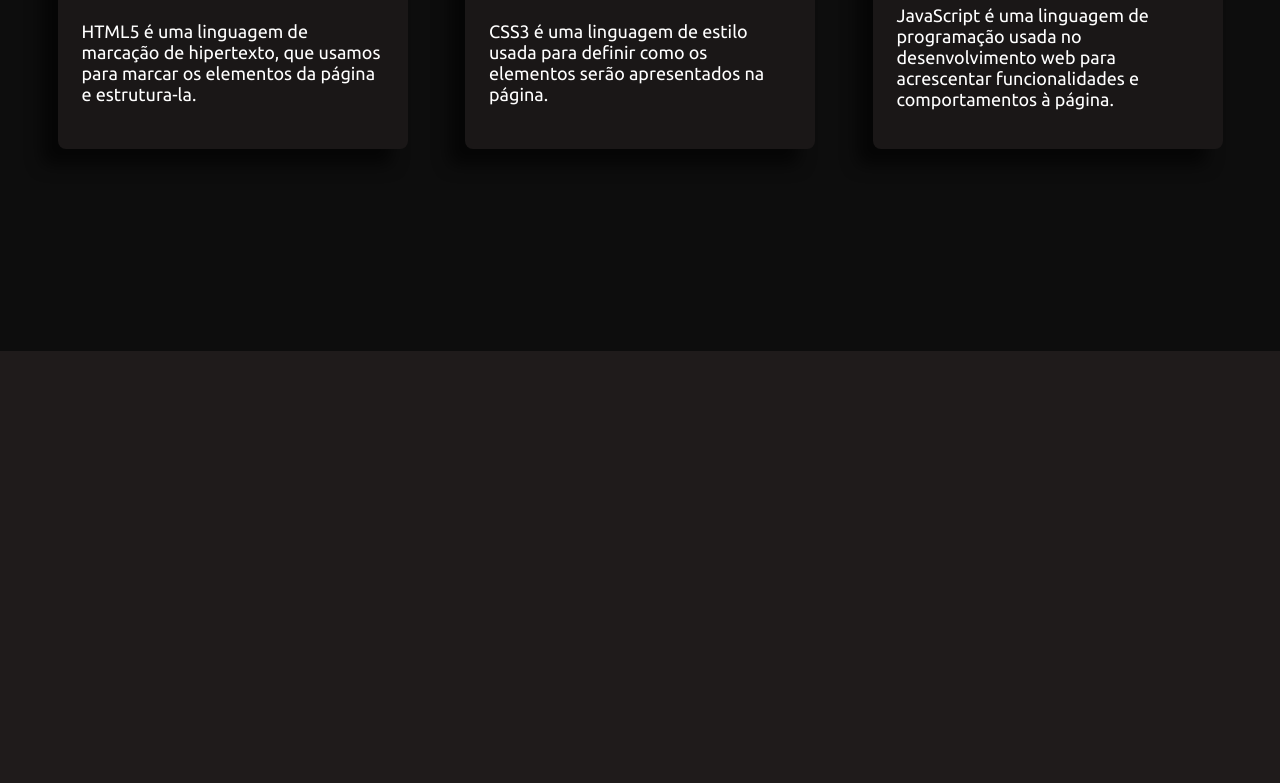
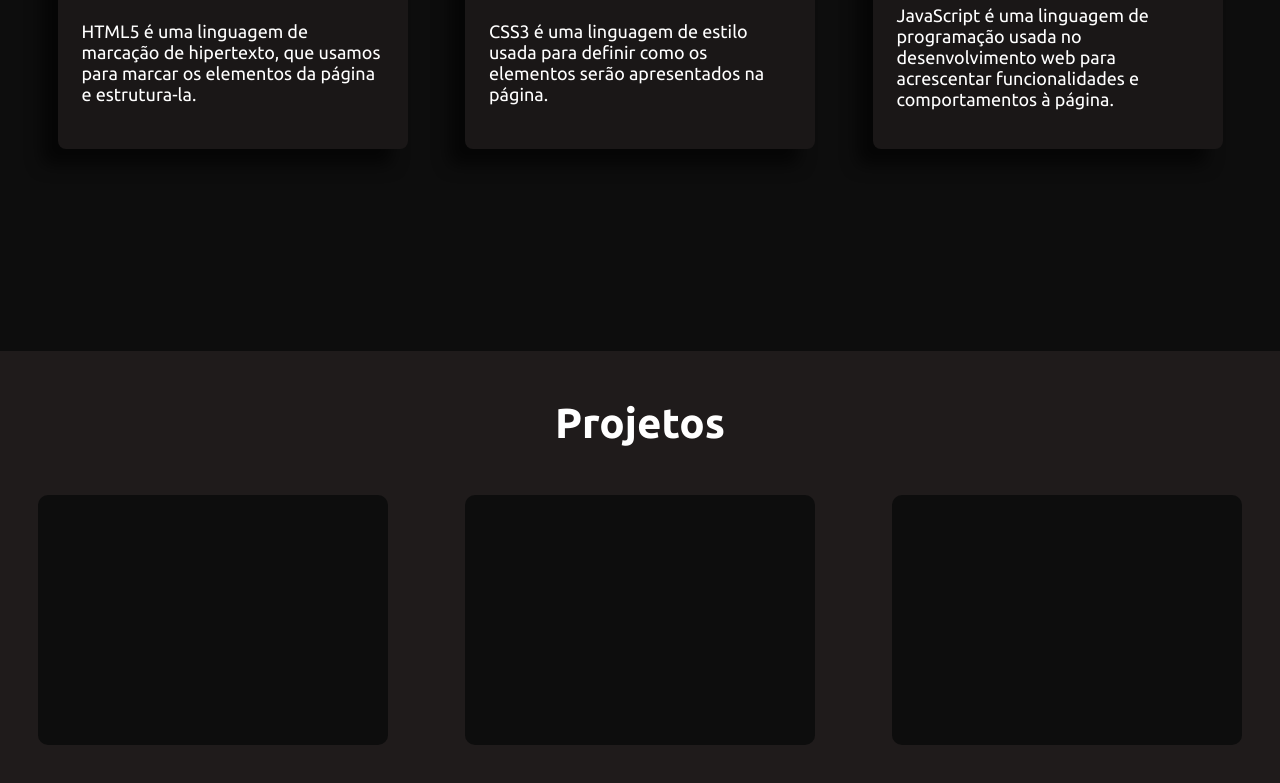
Before and after one commit to TalyssonMarley/Portifolio, a plain HTML site: page index.html in a window 1280 px wide. Shown: the part 1913-2696 px from the top of the page. Drawn offline with Linux system fonts and the light colour scheme.

Commit message:
projects layout

```diff
--- a/assets/css/global.css
+++ b/assets/css/global.css
@@ -105,7 +105,7 @@ html {
     padding: 2rem;
 }
 
-.section-title {
+#about-title {
     font-size: 25px;
 }
 
@@ -157,6 +157,24 @@ html {
 #projects {
     background: var(--global-Secondary-color);
     height: 88vh;
+}
+
+#projects-title {
     display: flex;
+    justify-content: center;
+    padding: 3rem;
+    font-size: 28px;
+}
+
+.projects-content {
+    display: flex;
+    justify-content: space-around;
     align-items: center;
 }
+
+.project-demo-card {
+    background: var(--global-primary-color);
+    width: 350px;
+    height: 250px;
+    border-radius: 10px;
+}
--- a/index.html
+++ b/index.html
@@ -22,7 +22,7 @@
                 <li><a href="#home">Início</a></li>
                 <li><a href="#about">Sobre mim</a></li>
                 <li><a href="#skills">Habilidades</a></li>
-                <li><a href="#">Projetos</a></li>
+                <li><a href="#projects">Projetos</a></li>
                 <li><a href="#">Contatos</a></li>
             </ul>
         </nav>
@@ -56,7 +56,7 @@
 
             <div id="about-content">
 
-                <div class="section-title">
+                <div id="about-title">
                     <h2>Sobre mim</h2>
                 </div>
 
@@ -120,9 +120,21 @@
 
         <section id="projects">
 
-            <div id="projects-content">
+            <div id="projects-title">
+                <h2>Projetos</h2>
+            </div>
 
-                <div class="project-demo-card">
+            <div class="projects-content">
+
+                <div class="project-demo-card comingSoon">
+
+                </div>
+
+                <div class="project-demo-card comingSoon">
+
+                </div>
+
+                <div class="project-demo-card comingSoon">
 
                 </div>
 
```
